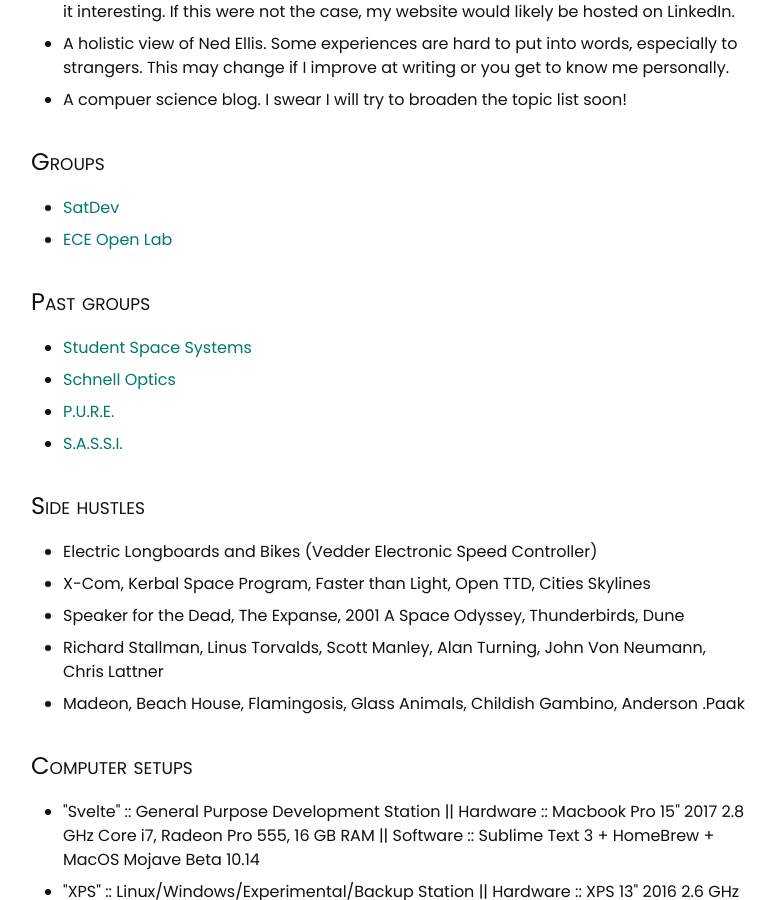
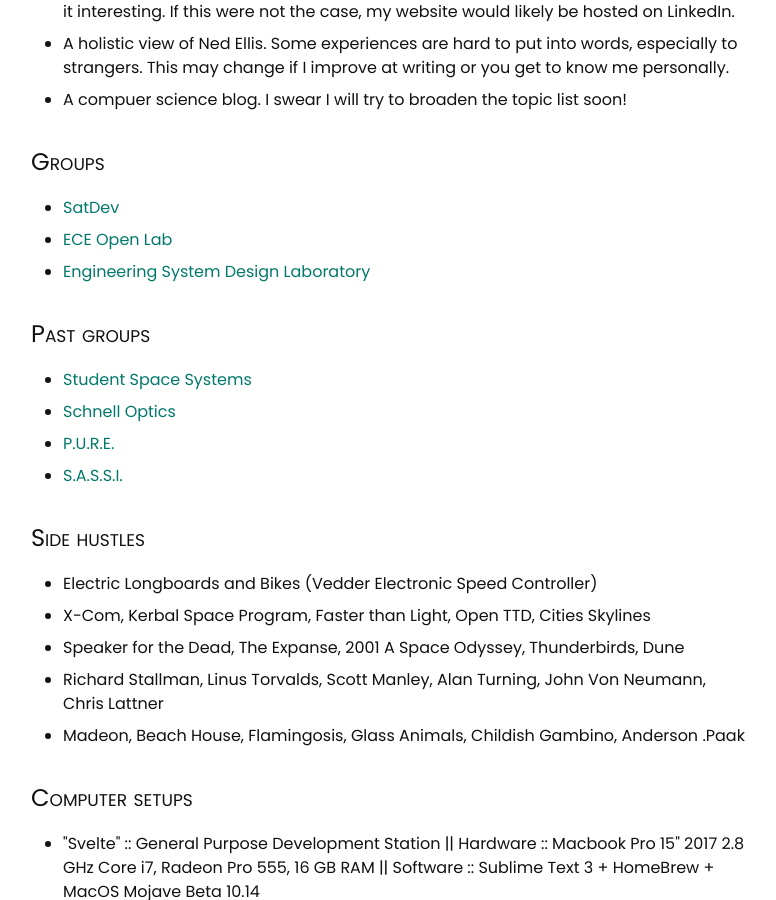
Before and after one commit to epellis/epellis.github.io, a Jekyll site: the page built from index.html, in a window 1280 px wide and 900 px high, scrolled down 1000 px. Shown: the whole window, without its empty margins (249-1025 px from the left). Built offline with Jekyll 4.4.1, drawn with Linux system fonts in a browser that asks for light colours.

Commit message:
Update index.html

```diff
--- a/index.html
+++ b/index.html
@@ -57,7 +57,9 @@
 		<li>
 			<a href="http://openlab.ece.illinois.edu/">ECE Open Lab</a>
 		</li>
-	</ul>
+		<li>
+			<a href="http://systemdesign.illinois.edu/index.php">Engineering System Design Laboratory</a>
+		</li>	</ul>
 	</section>
 
     <section>
```
